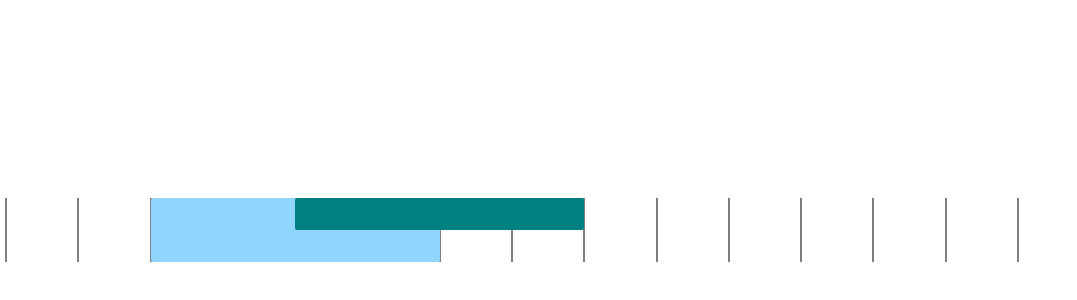
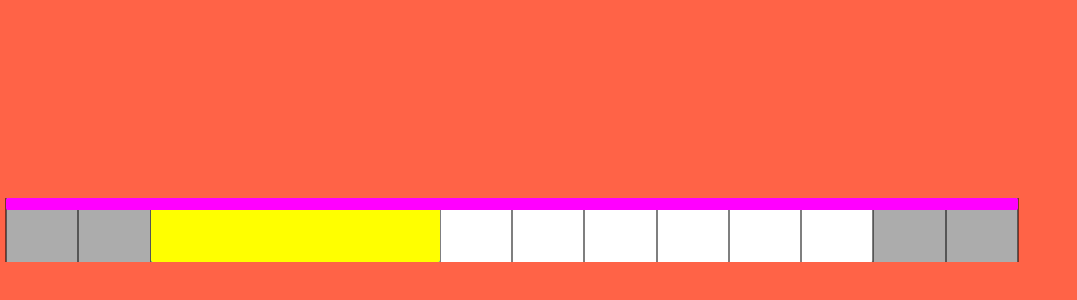
Before and after one commit to ubaideforte/github-searcher, a React (Create React App) app: page /slider in a window 1280 px wide. Shown: the part 166-466 px from the top of the page, without its empty margins (0-1077 px from the left). Built offline with nearby package versions, Linux system fonts and the light colour scheme.

Commit message:
added multi level sliders

```diff
--- /dev/null
+++ b/src/components/slider/mainSlider.js
@@ -0,0 +1,44 @@
+import React from "react";
+import styled from "styled-components";
+import { Slider } from "antd";
+
+const MainSlider = styled(Slider)`
+  .ant-slider-rail {
+    color: #fff;
+    background-color: #acacac !important;
+    border-radius: 0px;
+    height: 64px;
+  }
+
+  .ant-slider-track {
+    height: 64px;
+    background-color: #fff !important;
+    // z-index: 300;
+  }
+
+  .ant-slider-handle {
+    cursor: e-resize;
+    background-color: transparent;
+    border: none;
+    border-radius: none !important;
+    height: 64px;
+  }
+
+  .ant-slider-dot {
+    background-color: #000;
+    color: #000;
+    border-color: #000;
+    border-width: 0px;
+    width: 1px;
+    border-radius: 0;
+    height: 64px;
+    top: 0;
+    margin: 0 !important;
+    z-index: 200;
+  }
+
+  .ant-slider-mark-text {
+    display: none;
+  }
+`;
+export default MainSlider;
--- /dev/null
+++ b/src/components/slider/secondSlider.js
@@ -0,0 +1,46 @@
+import styled from "styled-components";
+import { Slider } from "antd";
+
+const SecondSlider = styled(Slider)`
+  .ant-slider-rail {
+    display: none;
+  }
+
+  .ant-slider-track {
+    height: 64px;
+    background-color: ${(props) =>
+      props.color ? props.color + " !important" : "yellow !important"};
+    z-index: 300;
+  }
+
+  .ant-slider-handle {
+    cursor: e-resize;
+    background-color: transparent;
+    border: none;
+    border-radius: none !important;
+    height: 64px;
+  }
+
+  .ant-slider-dot {
+    // background-color: #000;
+    // color: #000;
+    // border-color: #000;
+    // border-width: 0px;
+    // width: 1px;
+    // border-radius: 0;
+    // height: 64px;
+    // top: 0;
+    // margin: 0 !important;
+    // z-index: 200;
+    display: none;
+  }
+
+  .ant-slider-mark-text {
+    display: none;
+  }
+
+  //   .ant-tooltip-open {
+  //     display: none;
+  //   }
+`;
+export default SecondSlider;
--- /dev/null
+++ b/src/components/slider/thirdSlider.js
@@ -0,0 +1,42 @@
+import styled from "styled-components";
+import { Slider } from "antd";
+
+const ThirdSlider = styled(Slider)`
+  .ant-slider-rail {
+    display: none;
+  }
+
+  .ant-slider-track {
+    height: 12px;
+    background-color: ${(props) =>
+      props.color ? props.color + " !important" : "yellow !important"};
+    z-index: 300;
+  }
+
+  .ant-slider-handle {
+    cursor: e-resize;
+    background-color: transparent;
+    border: none;
+    border-radius: none !important;
+    height: 12px;
+  }
+
+  .ant-slider-dot {
+    // background-color: #000;
+    // color: #000;
+    // border-color: #000;
+    // border-width: 0px;
+    // width: 1px;
+    // border-radius: 0;
+    // height: 64px;
+    // top: 0;
+    // margin: 0 !important;
+    // z-index: 200;
+    display: none;
+  }
+
+  .ant-slider-mark-text {
+    display: none;
+  }
+`;
+export default ThirdSlider;
--- a/src/slider.css
+++ b/src/slider.css
@@ -1,4 +1,4 @@
-.ant-slider-rail{
+/* .ant-slider-rail{
     color: #fff;
     background-color: #fff;
     border-radius: 0px;
@@ -19,7 +19,7 @@
 }
 
 .ant-slider-handle{
-    /* visibility: hidden; */
+
     cursor: e-resize;
     background-color: transparent;
     border: none;
@@ -42,7 +42,7 @@
 
 .ant-slider-mark-text{
     display: none;
-}
+} */
 
 /* Second */
 .se{
@@ -52,7 +52,7 @@
     right: 0;
     z-index: 500;
 }
-.se .ant-slider-rail{
+/* .se .ant-slider-rail{
     background-color: transparent;
     display: none;
 }
@@ -63,7 +63,7 @@
 
 .se .ant-slider-dot, .th .ant-slider-dot{
     visibility: hidden;
-}
+} */
 
 /* THird */
 .th{
@@ -72,6 +72,7 @@
     left: 0;
     right: 0;
 }
+/*
 .th .ant-slider-rail{
     background-color: red;
     height: 0px;
@@ -91,4 +92,4 @@
 
 .th .ant-slider-handle{
     height: 32px    ;
-}
+}*/
--- a/src/slider.js
+++ b/src/slider.js
@@ -2,9 +2,13 @@ import React from "react";
 import { Slider } from "antd";
 import "./slider.css";
 
+import MainSlider from "./components/slider/mainSlider";
+import SecondSlider from "./components/slider/secondSlider";
+import ThirdSlider from "./components/slider/thirdSlider";
+
 const SliderComponent = (props) => {
   return (
-    <>
+    <div style={{ backgroundColor: "tomato" }}>
       <div
         style={{
           height: "100vh",
@@ -17,42 +21,59 @@ const SliderComponent = (props) => {
           style={{
             display: "block",
             width: "80vw",
+            height: "100px",
             position: "absolute",
             zIndex: 400,
-            height: "100px",
           }}
         >
-          <Slider
-            min={0}
-            max={210}
-            step={15}
-            marks={marks}
-            range={{ draggableTrack: true }}
-            defaultValue={[0, 0]}
-          />
-        </section>
-
-        <section
-          style={{
-            display: "block",
-            width: "80vw",
-            height: "100px",
-            position: "absolute",
-            zIndex: 500,
-          }}
-        >
-          <Slider
+          <MainSlider
             className="se"
             min={0}
             max={210}
             range
-            // step={15}
+            step={15}
+            marks={marks}
+            range={{ draggableTrack: true }}
+            defaultValue={[30, 180]}
+          />
+
+          <SecondSlider
+            className="se"
+            min={0}
+            max={210}
+            range
+            step={15}
+            marks={marks}
+            range={{ draggableTrack: true }}
+            defaultValue={[30, 90]}
+            color="cyan"
+          />
+
+          <SecondSlider
+            className="se"
+            min={0}
+            max={210}
+            range
+            step={15}
+            marks={marks}
+            range={{ draggableTrack: true }}
+            defaultValue={[30, 90]}
+            onChange={(e) => console.log(e)}
+          />
+
+          <ThirdSlider
+            className="th"
+            min={0}
+            max={210}
+            range
+            step={15}
             // marks={marks}
             range={{ draggableTrack: true }}
-            defaultValue={[30, 90]}
+            defaultValue={[0, 210]}
+            color="magenta"
           />
 
-          <Slider
+          {/* <Slider
             className="th"
             min={0}
             max={210}
@@ -60,10 +81,10 @@ const SliderComponent = (props) => {
             // marks={marks}
             range={{ draggableTrack: true }}
             defaultValue={[60, 120]}
-          />
+          /> */}
         </section>
       </div>
-    </>
+    </div>
   );
 };
 
```
